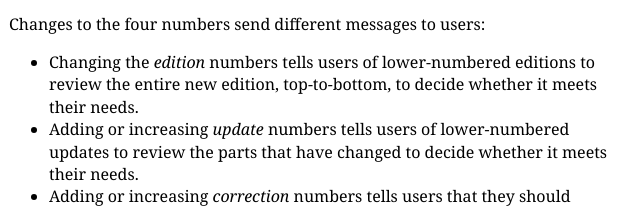
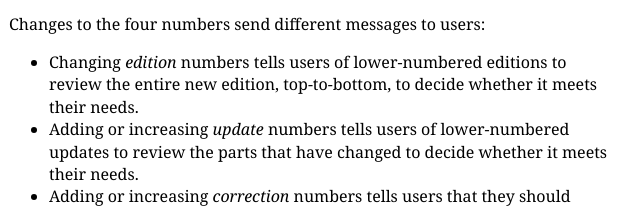
Before and after one commit to kemitchell/reviewersedition.org, a plain HTML site: page index.html in a window 1280 px wide. Shown: the part 2530-2741 px from the top of the page, 331-971 px from the left. Drawn offline with Linux system fonts and the light colour scheme.

Commit message:
Drop unnecessary article

```diff
--- a/index.html
+++ b/index.html
@@ -84,7 +84,7 @@ third edition ──┘   │   │   │
     <p>Changes to the four numbers send different messages to users:</p>
 
     <ul>
-      <li>Changing the <em>edition</em> numbers tells users of lower-numbered editions to review the entire new edition, top-to-bottom, to decide whether it meets their needs.</li>
+      <li>Changing <em>edition</em> numbers tells users of lower-numbered editions to review the entire new edition, top-to-bottom, to decide whether it meets their needs.</li>
 
       <li>Adding or increasing <em>update</em> numbers tells users of lower-numbered updates to review the parts that have changed to decide whether it meets their needs.</li>
 
```
